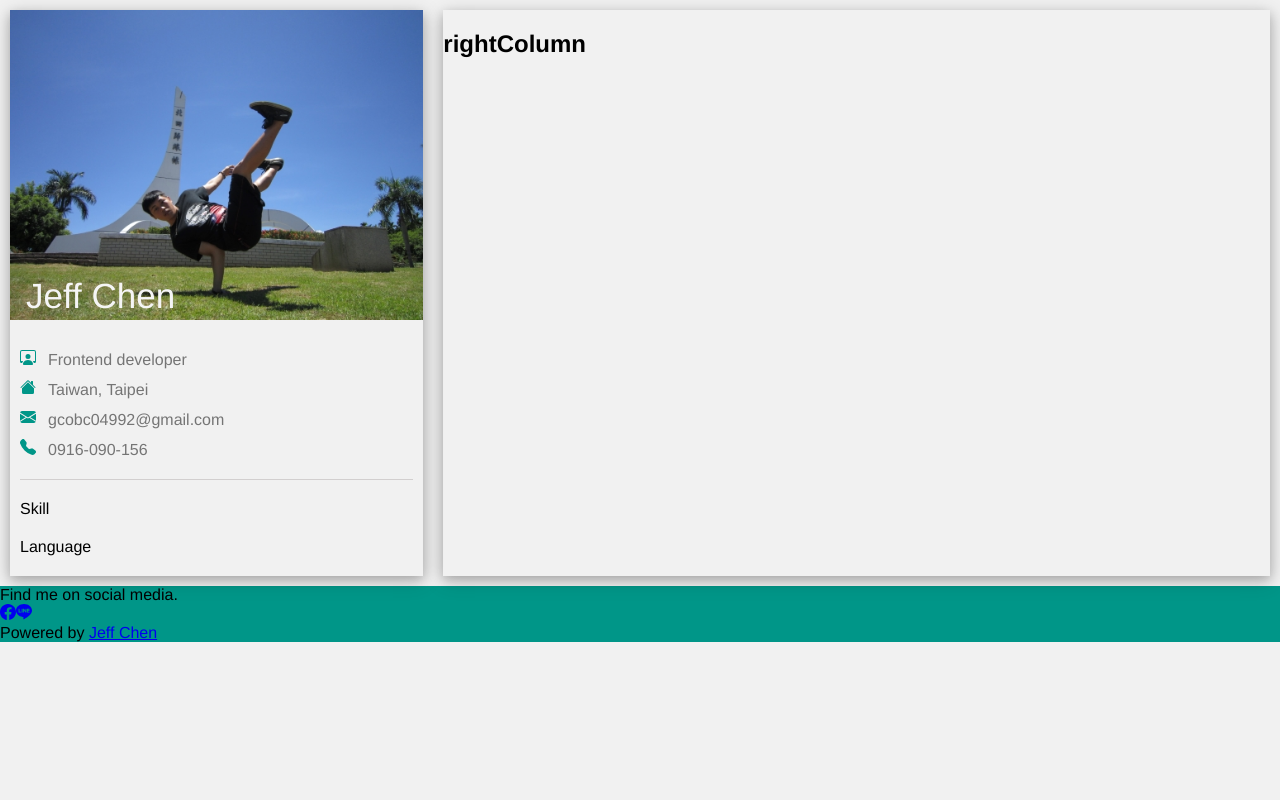
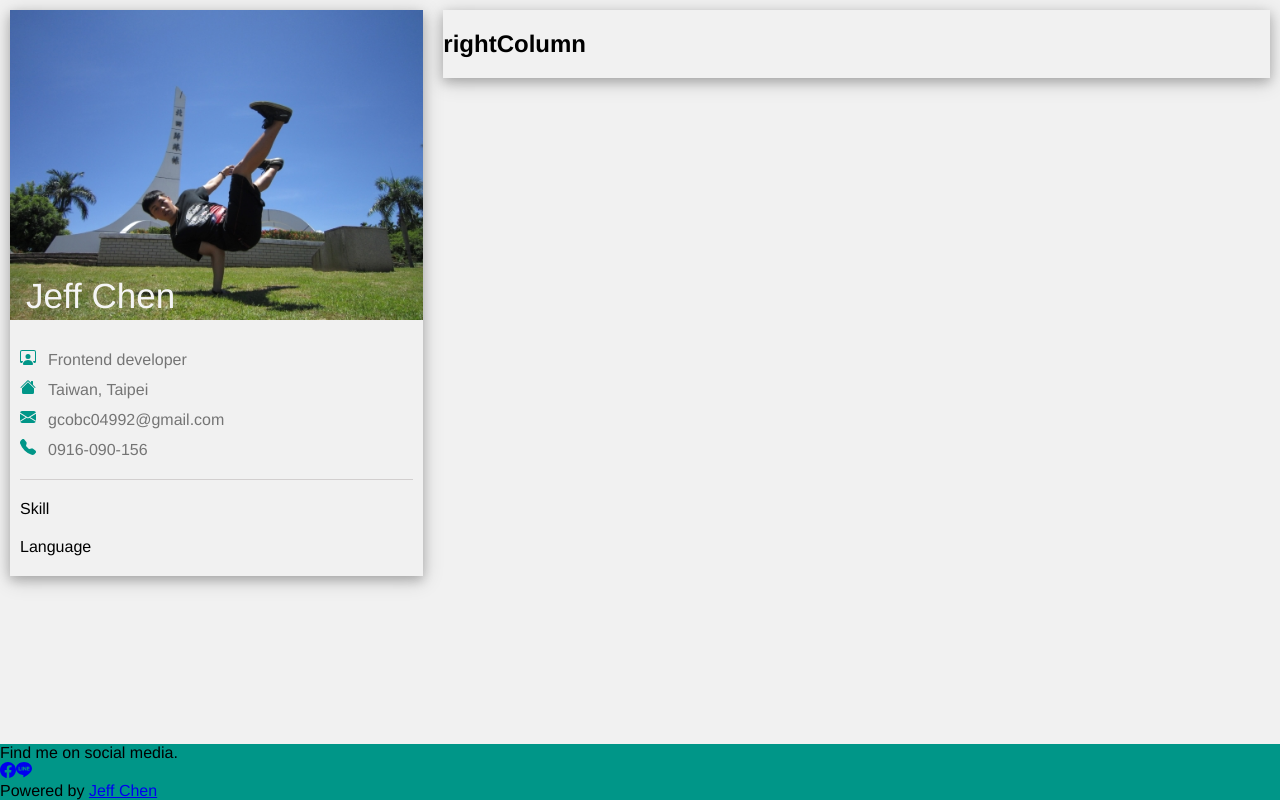
Before and after one commit to YuanShiKai524/my-portfolio, a React (Create React App) app: page / in a window 1280 px wide. Built offline with nearby package versions, Linux system fonts and the light colour scheme.

Commit message:
調整了#root及layout中row、col樣式，成功讓footer置底，且主內容高度不會因畫面變大而增加時，造成寬高比例不協調

```diff
--- a/public/css/all.css
+++ b/public/css/all.css
@@ -26,6 +26,9 @@ html, body, h1, h2, h3, h4, h5, h6 {
 #root {
   max-width: 1400px;
   margin: 0 auto;
+  min-height: 100vh;
+  display: flex;
+  flex-direction: column;
 }
 
 .shadow {
@@ -39,14 +42,12 @@ html, body, h1, h2, h3, h4, h5, h6 {
 .row {
   display: flex;
   flex-direction: column;
+  flex: 1;
+  margin-bottom: 20px;
 }
 
 .col {
   margin: 10px;
-}
-
-[class*=col-] {
-  flex: 100%;
 }
 
 @media only screen and (min-width: 713px) {
@@ -55,9 +56,11 @@ html, body, h1, h2, h3, h4, h5, h6 {
   }
   .col-4 {
     flex: 33.33%;
+    height: fit-content;
   }
   .col-8 {
     flex: 66.66%;
+    height: fit-content;
   }
 }
 .left-col img {
--- a/public/sass/base/_general.scss
+++ b/public/sass/base/_general.scss
@@ -16,6 +16,9 @@ html, body, h1, h2, h3, h4, h5, h6 {
 #root {
   max-width: 1400px;
   margin: 0 auto;
+  min-height: 100vh; // 最小高度為整個視口的100%，即為高度 = 整個頁面
+  display: flex;
+  flex-direction: column;
 }
 
 .shadow {
--- a/public/sass/layout/_grid.scss
+++ b/public/sass/layout/_grid.scss
@@ -1,23 +1,24 @@
 .row {
   display: flex;
   flex-direction: column;
+  flex: 1; // 為了讓主內容佔整個版面，因此設置flex=1
+  margin-bottom: 20px; // 純粹讓主內容與footer有個間距
 }
 
 .col {
   margin: 10px;
 }
 
-[class*="col-"] {
-  flex: 100%;
-}
 @media only screen and (min-width: 713px) {
   .row {
     flex-direction: row;
   }
   .col-4 {
     flex: 33.33%;
+    height: fit-content; // 為避免被flex 1影響height，特地加上
   }
   .col-8 {
     flex: 66.66%;
+    height: fit-content; // 為避免被flex 1影響height，特地加上
   }
 }
--- a/public/sass/pages/_footer.scss
+++ b/public/sass/pages/_footer.scss
@@ -4,5 +4,3 @@ footer {
   width: 100%;
   background-color: variables.$primary-color;
 }
-
-// footer
```
Also changed, not shown: 1 other file (tests, documents, lock files or other folders).
